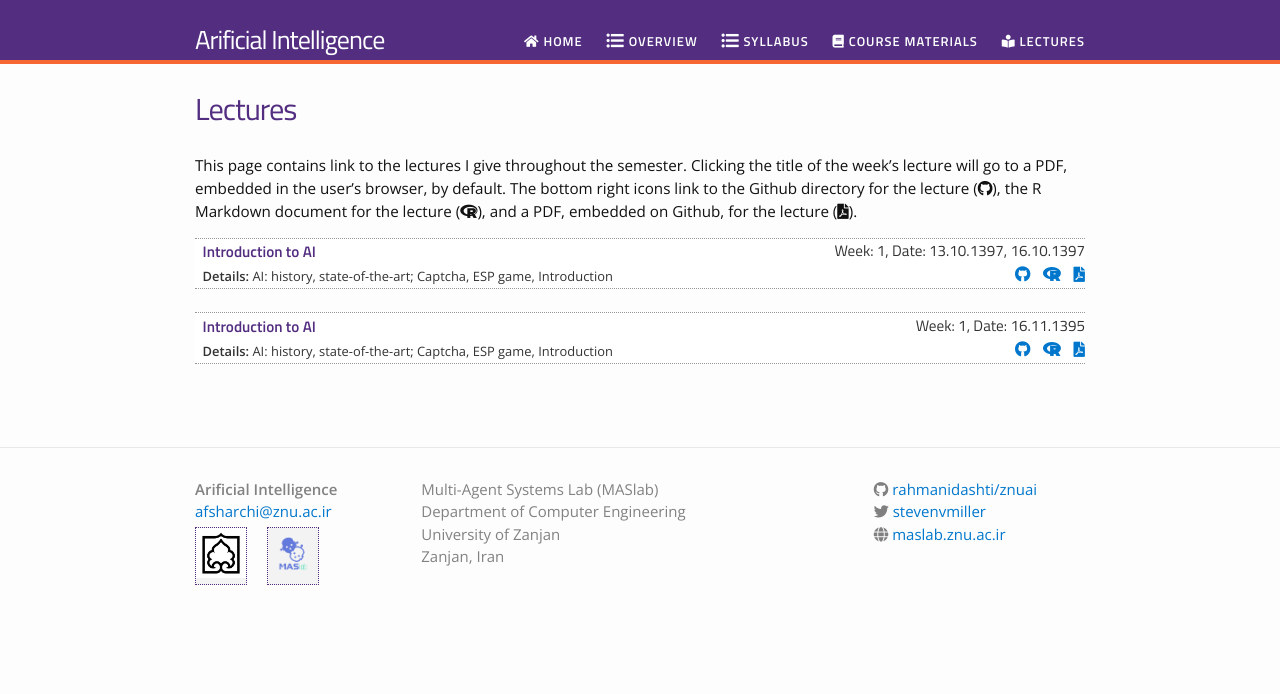
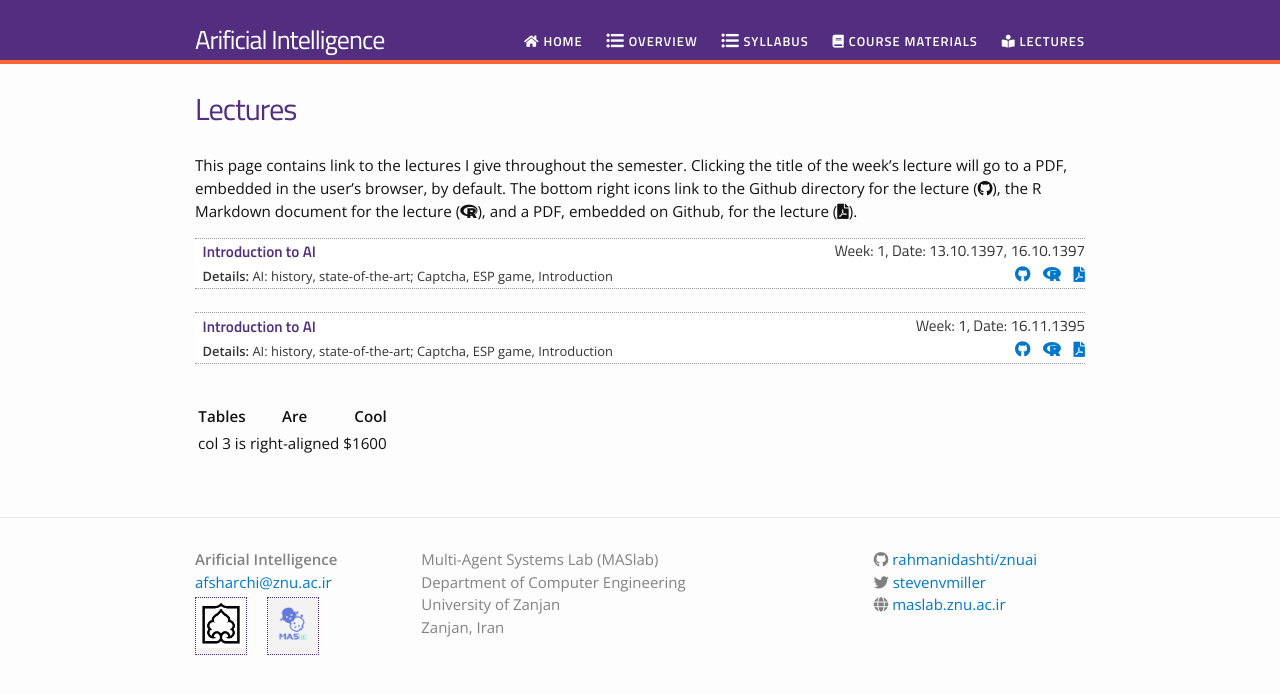
Before and after one commit to rahmanidashti/znuai, a Jekyll site: the page built from lectures.md, in a window 1280 px wide. Shown: the top 694 px of the page. Built offline with Jekyll 4.4.1, drawn with Linux system fonts in a browser that asks for light colours; nearby versions of some CDN libraries.

Commit message:
Update lectures.md

```diff
--- a/lectures.md
+++ b/lectures.md
@@ -34,3 +34,8 @@ This page contains link to the lectures I give throughout the semester. Clicking
 	<br>
 	{% endfor %}
 </ul>
+
+
+| Tables        | Are           | Cool  |
+| ------------- |:-------------:| -----:|
+| col 3 is      | right-aligned | $1600 |
```
